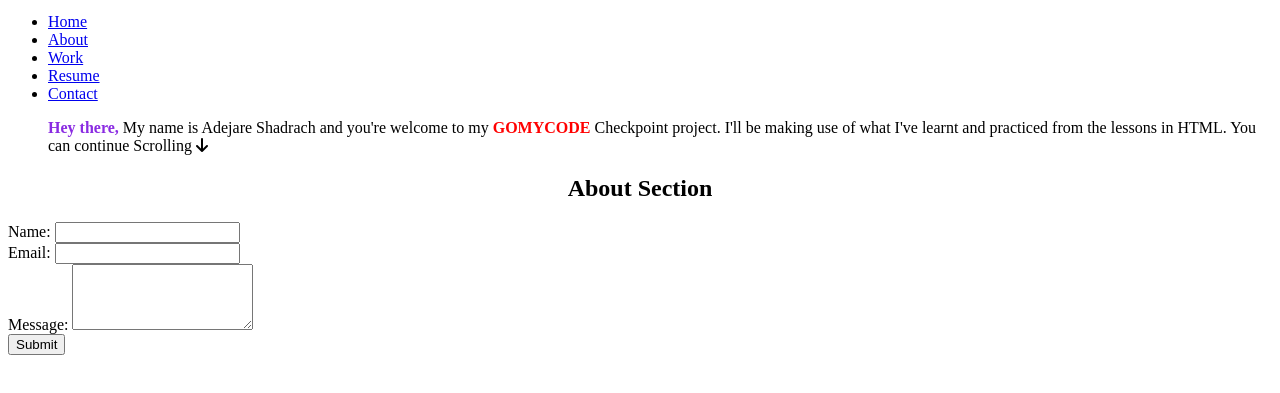
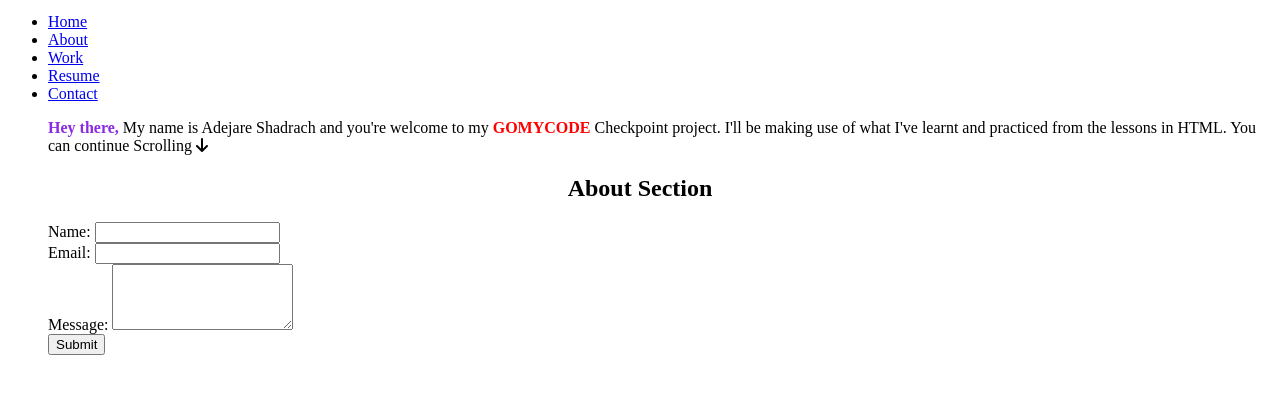
Before and after one commit to AdeShaq/Checkpoint-1-HTML, a plain HTML site: page index.html in a window 1280 px wide. Shown: the part 101-494 px from the top of the page. Drawn offline with Linux system fonts and the light colour scheme.

Commit message:
used dd to move form away from left edge of page

```diff
--- a/index.html
+++ b/index.html
@@ -35,7 +35,7 @@
         <!-- about section -->
          <section>
             <h2 align="center">About Section</h2>
-            <form action="">
+            <dd><form action="">
                 <label for="name">Name:</label>
                 <input type="text" id="name" name="name" required>
                 <br>
@@ -46,7 +46,7 @@
                 <textarea id="message" name="message" rows="4" required></textarea>
                 <br>
                 <button type="submit">Submit</button>
-            </form>
+            </form></dd>
          </section>
 
          <!-- work section -->
```
